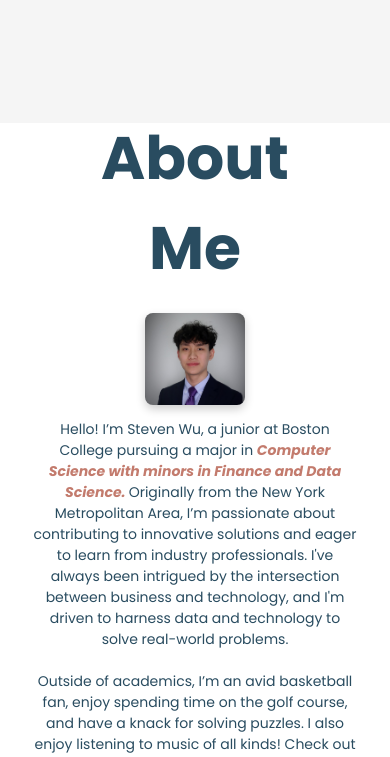
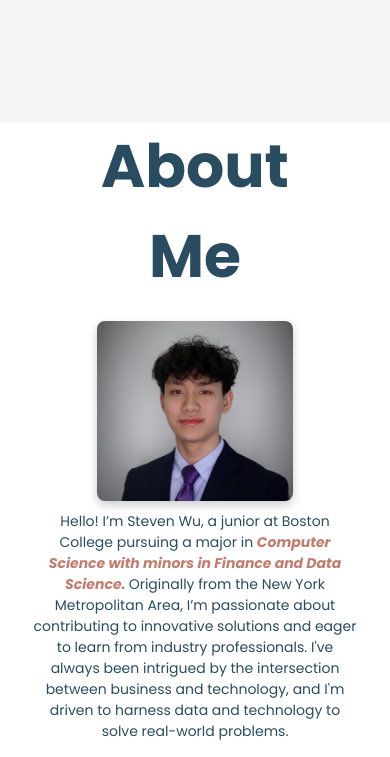
Before and after one commit to 22stevenwu/website, a plain HTML site: page index.html in a window 390 px wide. Shown: the part 780-1537 px from the top of the page. Drawn offline with Linux system fonts and the light colour scheme.

Commit message:
mobile styling

```diff
--- a/styles.css
+++ b/styles.css
@@ -576,21 +576,34 @@ header {
 }
 
 @media (max-width: 480px) {
+    #home {
+        align-items: center;
+        text-align: center;
+        padding: 3em 1em;
+    }
+
     .hello {
         font-size: 16px;
     }
 
     .home-name {
-        font-size: 24px;
+        font-size: 40px;
     }
 
     .home-bio {
         font-size: 14px;
     }
 
+    #about {
+        padding: 3em 1em;
+        margin-top: 3em;
+        margin-left: 1em;
+        margin-right: 1em;
+    }
+
     .headshot {
-        width: 100px;
-        height: 100px;
+        width: 60%;
+        height: 50%;
     }
 
     .timeline-content {
```
Also changed, not shown: index.html (line endings or trailing spaces), 1 other file.
